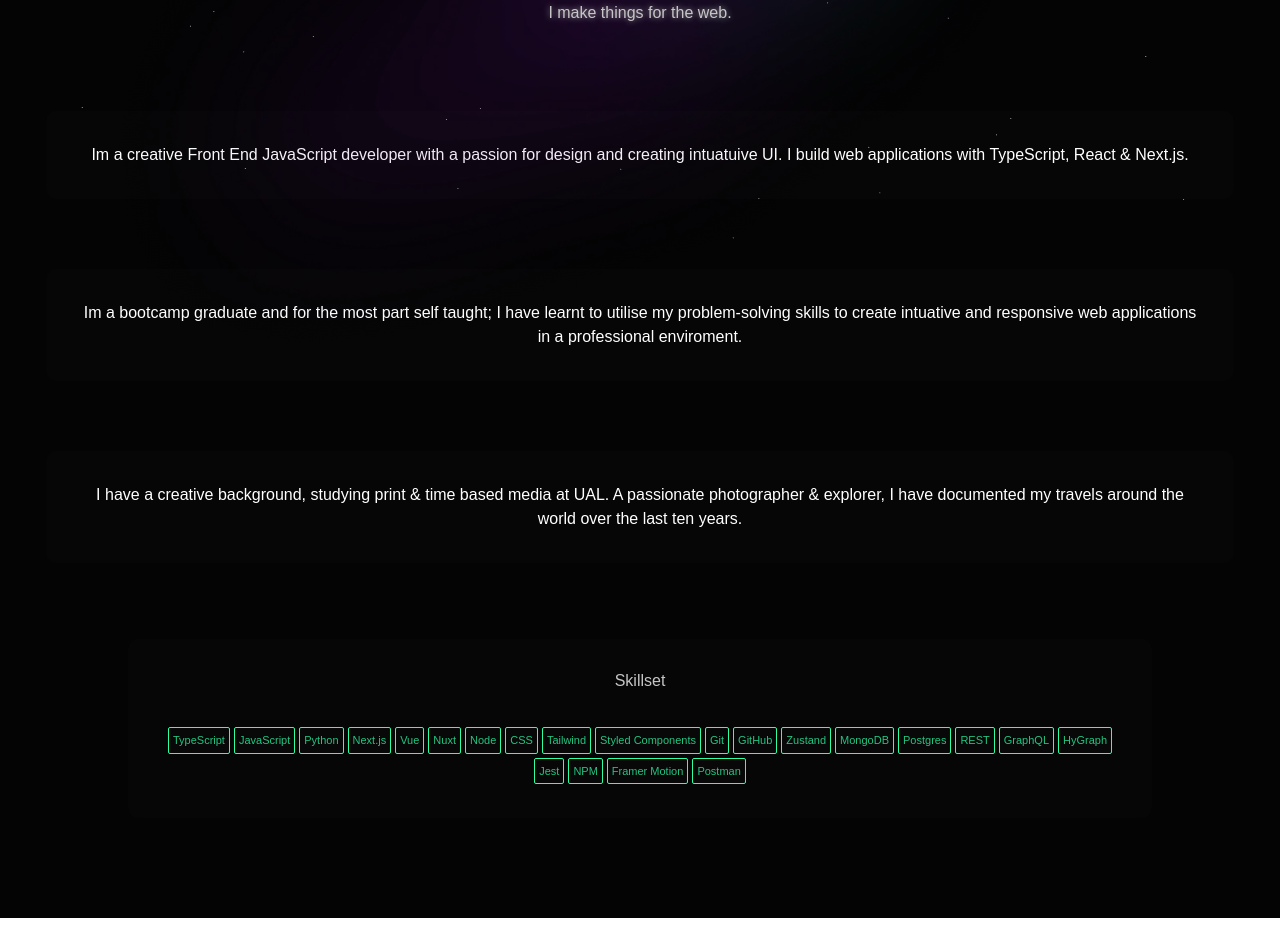
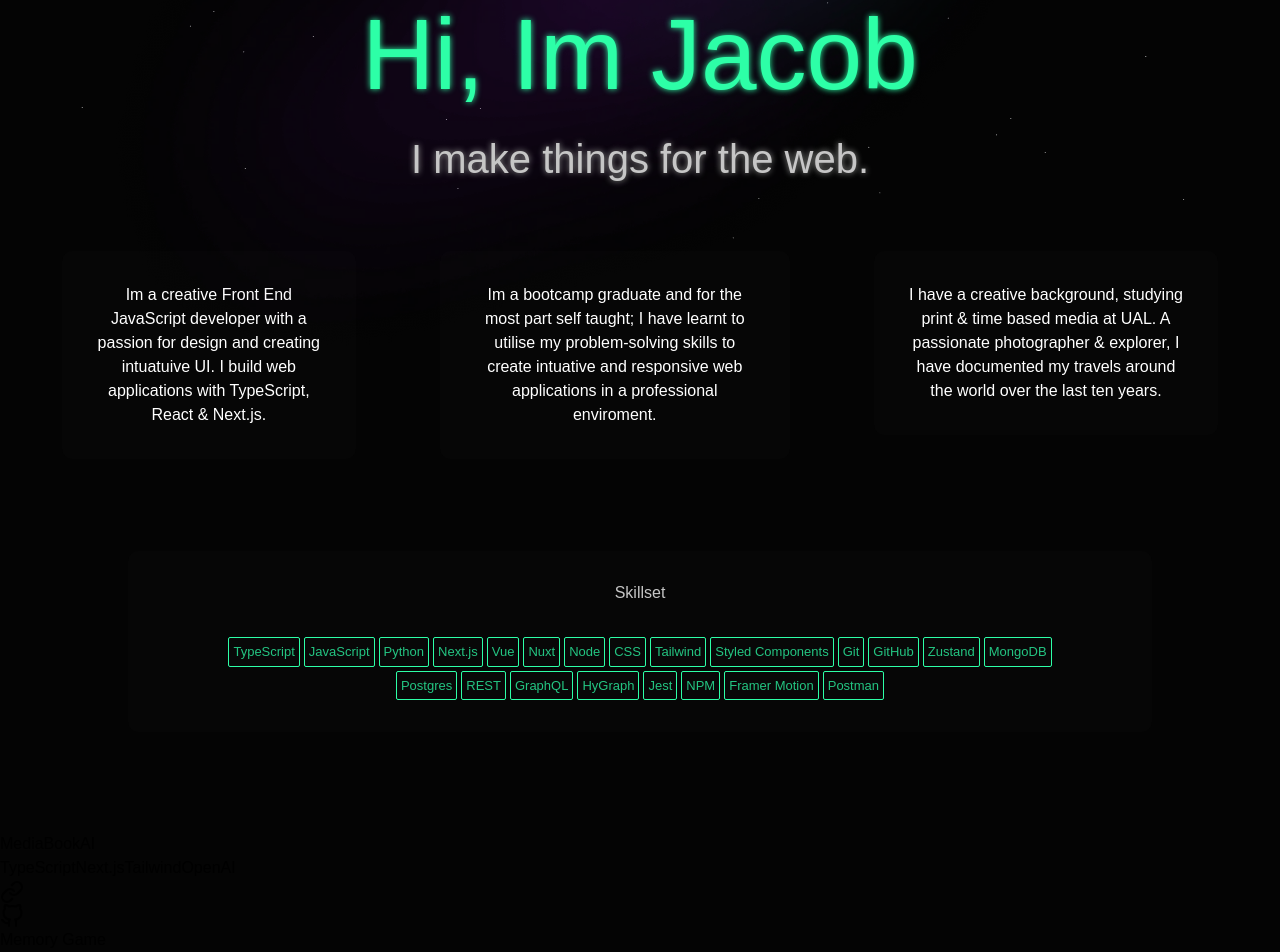
Before and after one commit to Jacobbidmead/v-3, a Next.js app: page / in a window 1280 px wide. Shown: the part 221-1173 px from the top of the page. Before the commit the page ends 1139 px from the top, so only its background shows below. Built offline with nearby package versions, Linux system fonts and the light colour scheme; a web font is replaced by a local one.

Commit message:
feat: added Projects section and Projects Card. Passed data and mapped card

```diff
--- a/app/components/about/About.styles.tsx
+++ b/app/components/about/About.styles.tsx
@@ -16,6 +16,10 @@ export const AboutContainer = styled.div`
    gap: 10px;
    padding: 1em;
   `}
+
+  ${media.tablet`
+  flex-direction: column;
+`}
 `;
 
 export const AboutTextContainer = styled(motion.div)`
--- a/app/components/hero/Hero.styles.tsx
+++ b/app/components/hero/Hero.styles.tsx
@@ -2,13 +2,15 @@ import styled from "styled-components";
 import { media } from "@/app/utils/media";
 
 export const HeroMain = styled.div`
-  padding-bottom: 100px;
   position: relative;
   z-index: 1;
 
+  ${media.desktop`
+    padding-bottom: 100px;
+  `}
+
   ${media.mobile`
     padding-bottom: 40px;
-
   `}
 `;
 
--- a/app/components/projects/ProjectCard.tsx
+++ b/app/components/projects/ProjectCard.tsx
@@ -0,0 +1,73 @@
+"use client";
+import GitSvg from "@/app/svg_components/Git";
+import LinkSvg from "@/app/svg_components/Link";
+
+interface ProjectDataTypes {
+  projectTitle: string;
+  projectTech: string[];
+  projectLink: string;
+  projectRepo: string;
+  projectID?: number;
+}
+
+const ProjectData: ProjectDataTypes[] = [
+  {
+    projectTitle: "MediaBookAI",
+    projectTech: ["TypeScript", "Next.js", "Tailwind", "OpenAI "],
+    projectLink: "https://movie-book-next.vercel.app/",
+    projectRepo: "https://github.com/Jacobbidmead/movie-book-next",
+    projectID: 1,
+  },
+  {
+    projectTitle: "Memory Game",
+    projectTech: ["TypeScript", "Next.js", "Tailwind", "DALLE - E "],
+    projectLink: "https://snap-app-git-main-jacobbidmead.vercel.app/",
+    projectRepo: "https://github.com/Jacobbidmead/snap-app",
+    projectID: 2,
+  },
+  {
+    projectTitle: "E-Comm Store",
+    projectTech: ["TypeScript", "Next.js", "MUI", "Context API "],
+    projectLink: "https://webstore-react-app-git-main-jacobbidmead.vercel.app",
+    projectRepo: "https://github.com/Jacobbidmead/webstore-react-app",
+    projectID: 3,
+  },
+  {
+    projectTitle: "Fetch Products",
+    projectTech: ["Next.js", "Tailwind", "REST"],
+    projectLink: "https://get-products-app.vercel.app/",
+    projectRepo: "https://github.com/Jacobbidmead/get-products-app",
+    projectID: 4,
+  },
+];
+
+const ProjectsCard: React.FC = () => {
+  return (
+    <>
+      <div className='project-box'>
+        {ProjectData.map((proj) => (
+          <section key={proj.projectID}>
+            <div>{proj.projectTitle}</div>
+            <p className='technologies'>
+              {proj.projectTech.map((tech) => (
+                <span key={proj.projectID} className='project-techs'>
+                  {tech}
+                </span>
+              ))}
+            </p>
+            <div className='project-link'>
+              <a href={proj.projectLink} target='_blank' rel='noreferrer' className='link'>
+                <LinkSvg />
+              </a>
+              <a href={proj.projectRepo} target='_blank' rel='noreferrer' className='link'>
+                <GitSvg />
+              </a>
+            </div>
+          </section>
+        ))}
+      </div>
+    </>
+  );
+};
+
+export default ProjectsCard;
--- a/app/components/projects/Projects.tsx
+++ b/app/components/projects/Projects.tsx
@@ -0,0 +1,15 @@
+"use client";
+
+import GitSvg from "@/app/svg_components/Git";
+import LinkSvg from "@/app/svg_components/Link";
+import ProjectsCard from "./ProjectCard";
+
+const Projects: React.FC = () => {
+  return (
+    <>
+      <ProjectsCard />
+    </>
+  );
+};
+
+export default Projects;
--- a/app/page.tsx
+++ b/app/page.tsx
@@ -6,6 +6,7 @@ import Nav from "./components/nav/Nav";
 import About from "./components/about/About";
 import { HomeContainer } from "@/Home.styles";
 import Skillset from "./components/skillset/Skillset";
+import Projects from "./components/projects/Projects";
 
 export default function Home() {
   const { isMobile, backgroundColor, scrollToSection } = useNavbarLogic();
@@ -15,6 +16,7 @@ export default function Home() {
       <Hero />
       <About />
       <Skillset />
+      <Projects />
     </HomeContainer>
   );
 }
--- /dev/null
+++ b/app/svg_components/Git.tsx
@@ -0,0 +1,8 @@
+import Image from "next/image";
+import gitIcon from "../svg/git.svg";
+
+const GitSvg = () => {
+  return <Image src={gitIcon} alt='Stars' />;
+};
+
+export default GitSvg;
--- /dev/null
+++ b/app/svg_components/Link.tsx
@@ -0,0 +1,8 @@
+import Image from "next/image";
+import linkIcon from "../svg/link.svg";
+
+const LinkSvg = () => {
+  return <Image src={linkIcon} alt='Stars' />;
+};
+
+export default LinkSvg;
--- a/app/utils/media.ts
+++ b/app/utils/media.ts
@@ -1,25 +1,24 @@
-// utils/media.ts
 import { css } from "styled-components";
 
 const sizes = {
-  mobile: "380px",
-  tablet: "768px",
+  mobile: "500px",
+  tablet: "900px",
   desktop: "1024px",
 };
 
 export const media = {
   mobile: (styles: any) => css`
-    @media (min-width: ${sizes.mobile}) {
+    @media (max-width: ${sizes.mobile}) {
       ${styles}
     }
   `,
   tablet: (styles: any) => css`
-    @media (min-width: ${sizes.tablet}) {
+    @media (max-width: ${sizes.tablet}) {
       ${styles}
     }
   `,
   desktop: (styles: any) => css`
-    @media (min-width: ${sizes.desktop}) {
+    @media (max-width: ${sizes.desktop}) {
       ${styles}
     }
   `,
```
Also changed, not shown: app/svg/git.svg (added), app/svg/link.svg (added), app/svg_components/Git.styles.ts (added), app/svg_components/Link.styles.ts (added).
